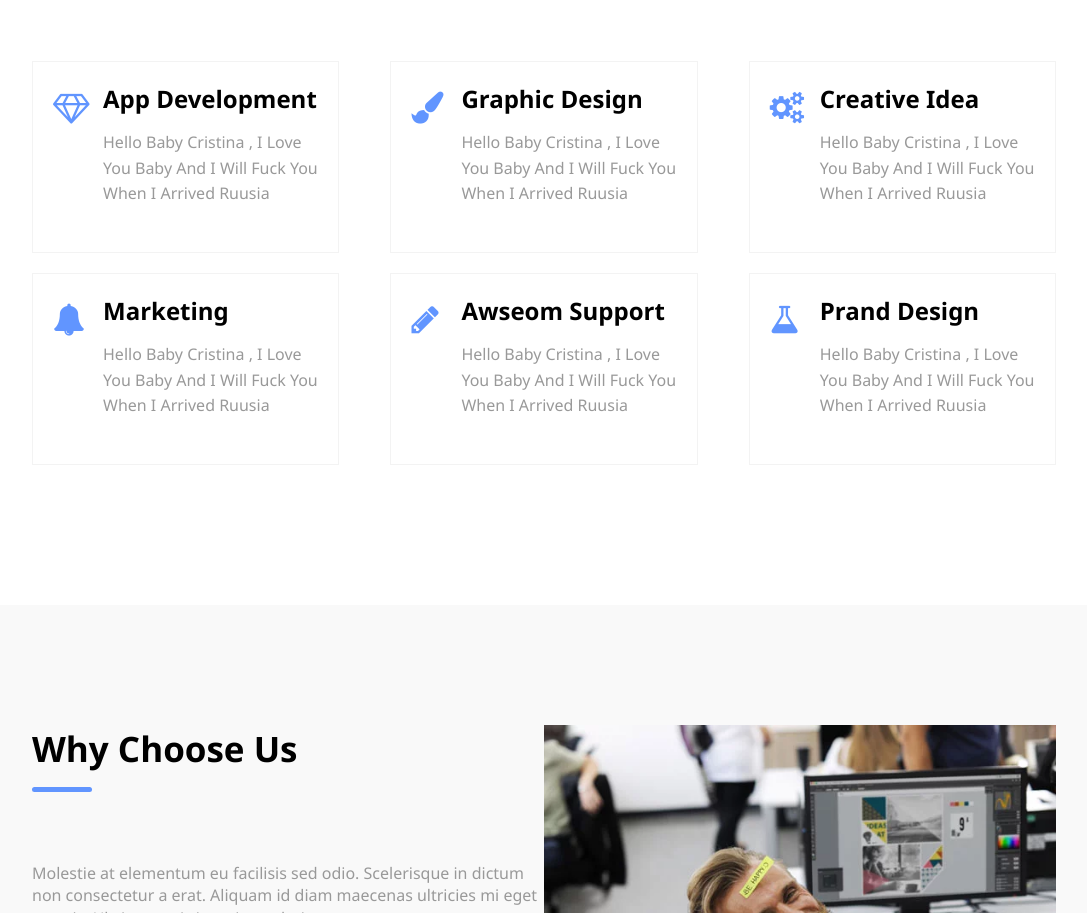
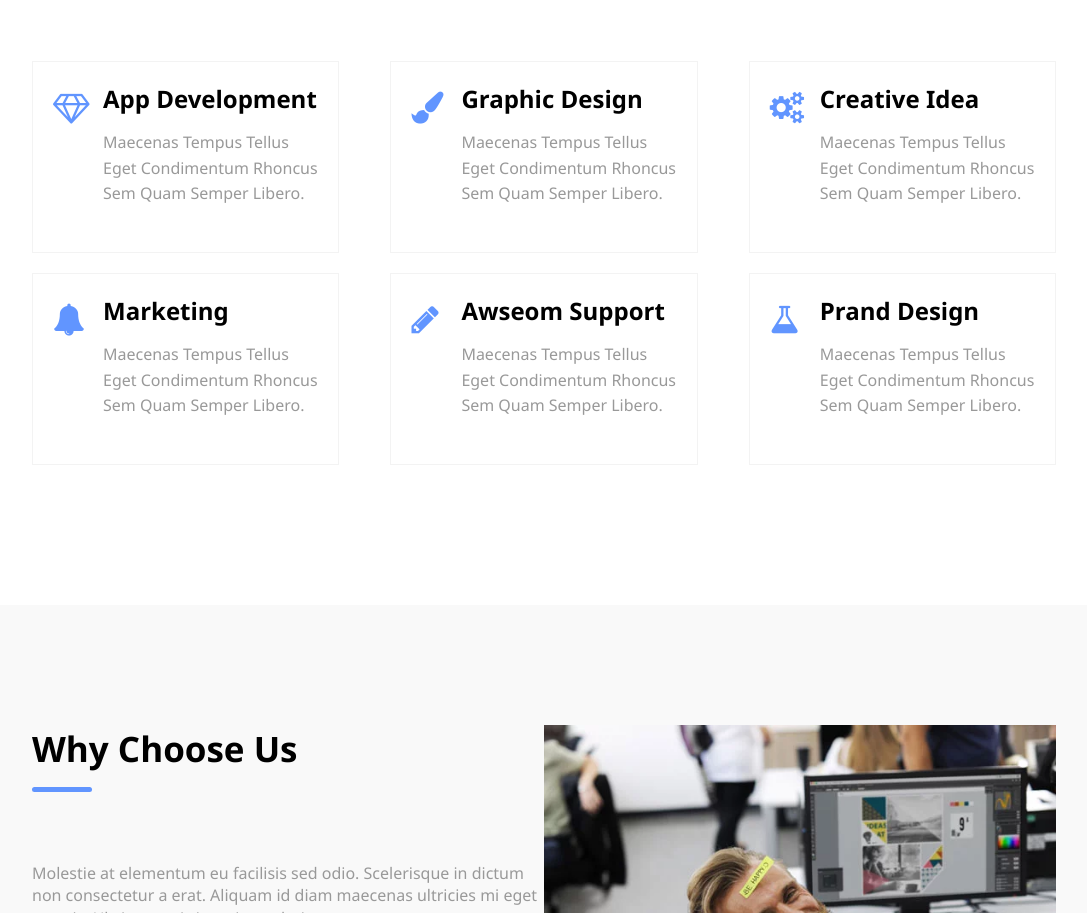
Before and after one commit to medojo/template, a plain HTML site: page index.html in a window 1280 px wide. Shown: the part 2780-3693 px from the top of the page, without its empty margins (96-1183 px from the left). Drawn offline with Linux system fonts and the light colour scheme.

Commit message:
Update index.html

```diff
--- a/index.html
+++ b/index.html
@@ -54,7 +54,7 @@
                 <div class="about-content ltr-effect">
                     <i class="fa fa-cogs fa-2x"></i>
                     <h2 class="about-content-title">fully customizible</h2>
-                    <p class="about-content-desc">Hello holy , i love you baby , and i will fuck you when i arrived russia , pleas bab left alahqar
+                    <p class="about-content-desc">Maecenas Tempus Tellus Eget Condimentum Rhoncus Sem Quam Semper Libero.
                      </p>
                     <a href="#" class="about-content-link">read more!</a>
                 </div>
@@ -72,7 +72,7 @@
                 <div class="about-content ltr-effect">
                     <i class="fa fa-mobile fa-2x"></i>
                     <h2 class="about-content-title">fully customizible</h2>
-                    <p class="about-content-desc">Hello holy , i love you baby , and i will fuck you when i arrived russia , pleas bab left alahqar
+                    <p class="about-content-desc">Maecenas Tempus Tellus Eget Condimentum Rhoncus Sem Quam Semper Libero.
                     </p>
                     <a href="#" class="about-content-link">read more!</a>
                 </div>
@@ -165,32 +165,32 @@
                 <div class="offer-content  ltr-effect">
                     <i class="fa fa-diamond fa-2x icon"></i>
                     <h2 class="offer-content-title">app development</h2>
-                    <p class="offer-content-desc">Hello baby cristina , i love you baby and i will fuck you when i arrived ruusia</p>
+                    <p class="offer-content-desc">Maecenas Tempus Tellus Eget Condimentum Rhoncus Sem Quam Semper Libero.</p>
                 </div>
                 <div class="offer-content mg ltr-effect">
                     <i class="fa fa-paint-brush fa-2x icon"></i>
                     <h2 class="offer-content-title">graphic design</h2>
-                    <p class="offer-content-desc">Hello baby cristina , i love you baby and i will fuck you when i arrived ruusia</p>
+                    <p class="offer-content-desc">Maecenas Tempus Tellus Eget Condimentum Rhoncus Sem Quam Semper Libero.</p>
                 </div>
                 <div class="offer-content ltr-effect">
                     <i class="fa fa-cogs fa-2x icon"></i>
                     <h2 class="offer-content-title">creative idea</h2>
-                    <p class="offer-content-desc">Hello baby cristina , i love you baby and i will fuck you when i arrived ruusia</p>
+                    <p class="offer-content-desc">Maecenas Tempus Tellus Eget Condimentum Rhoncus Sem Quam Semper Libero.</p>
                 </div>
                 <div class="offer-content ltr-effect">
                     <i class="fa fa-bell fa-2x icon"></i>
                     <h2 class="offer-content-title">marketing</h2>
-                    <p class="offer-content-desc">Hello baby cristina , i love you baby and i will fuck you when i arrived ruusia</p>
+                    <p class="offer-content-desc">Maecenas Tempus Tellus Eget Condimentum Rhoncus Sem Quam Semper Libero.</p>
                 </div>
                 <div class="offer-content mg ltr-effect">
                     <i class="fa fa-pencil fa-2x icon"></i>
                     <h2 class="offer-content-title">awseom support</h2>
-                    <p class="offer-content-desc">Hello baby cristina , i love you baby and i will fuck you when i arrived ruusia</p>
+                    <p class="offer-content-desc">Maecenas Tempus Tellus Eget Condimentum Rhoncus Sem Quam Semper Libero.</p>
                 </div>
                 <div class="offer-content ltr-effect">
                     <i class="fa fa-flask fa-2x icon"></i>
                     <h2 class="offer-content-title">prand design</h2>
-                    <p class="offer-content-desc">Hello baby cristina , i love you baby and i will fuck you when i arrived ruusia</p>
+                    <p class="offer-content-desc">Maecenas Tempus Tellus Eget Condimentum Rhoncus Sem Quam Semper Libero.</p>
                 </div>
                 <div class="clear"></div>
 
```
